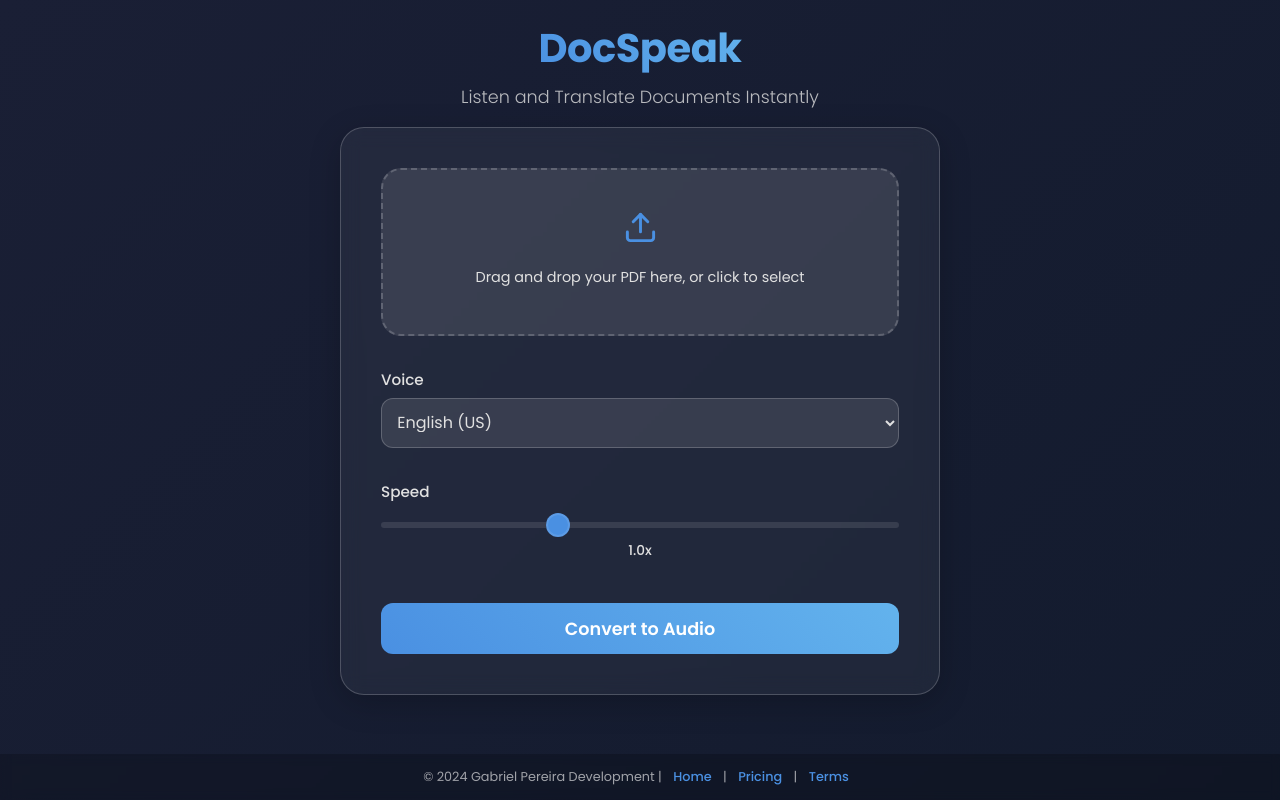
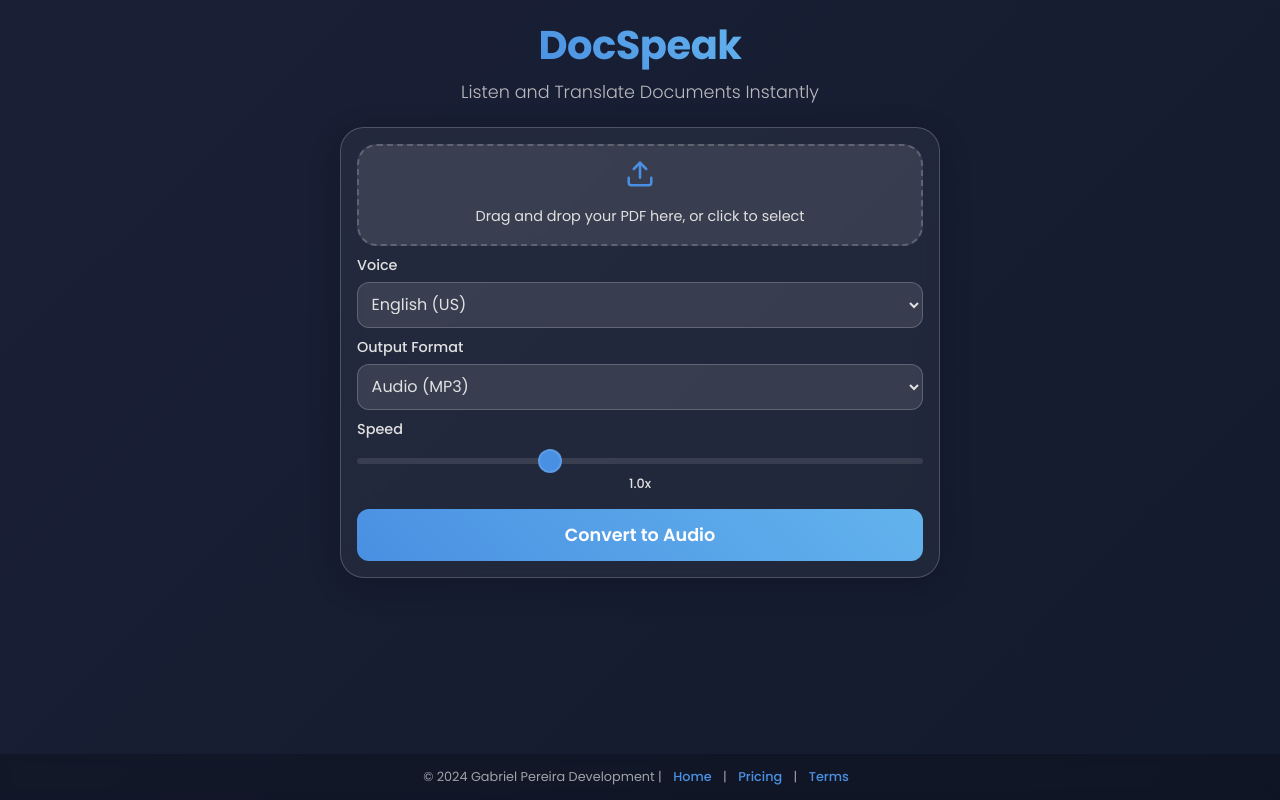
Before and after one commit to Moodyw03/pdfaudio, a Flask app: page / in a window 1280 px wide. Run offline with Flask 3, Linux system fonts and the light colour scheme.

Commit message:
added text feature

```diff
--- a/app.py
+++ b/app.py
@@ -9,6 +9,9 @@ import uuid
 import time
 from pathlib import Path
 import logging
+from reportlab.pdfgen import canvas
+from reportlab.lib.pagesizes import letter
+from io import BytesIO
 
 app = Flask(__name__)
 
@@ -103,7 +106,40 @@ def concatenate_audio_files(audio_files, output_path):
     except Exception as e:
         raise Exception(f"Error concatenating audio files: {e}")
 
-def process_pdf(filename, file_path, language_code, tld, speed, task_id):
+def create_translated_pdf(text, output_path):
+    try:
+        c = canvas.Canvas(output_path, pagesize=letter)
+        width, height = letter
+        y = height - 50  # Start from top
+
+        # Split text into lines
+        words = text.split()
+        line = []
+        for word in words:
+            line.append(word)
+            # Check if line width exceeds page width
+            if c.stringWidth(' '.join(line), 'Helvetica', 12) > width - 100:
+                line.pop()  # Remove last word
+                # Draw the line
+                c.drawString(50, y, ' '.join(line))
+                y -= 20  # Move down
+                line = [word]  # Start new line with the word that didn't fit
+
+            # Create new page if needed
+            if y < 50:
+                c.showPage()
+                y = height - 50
+
+        # Draw any remaining text
+        if line:
+            c.drawString(50, y, ' '.join(line))
+
+        c.save()
+        return output_path
+    except Exception as e:
+        raise Exception(f"Error creating PDF: {e}")
+
+def process_pdf(filename, file_path, language_code, tld, speed, task_id, output_format="audio"):
     try:
         logger.info(f"Starting processing for task {task_id}")
         if not os.path.exists('output'):
@@ -128,6 +164,7 @@ def process_pdf(filename, file_path, language_code, tld, speed, task_id):
         # Process chunks in smaller batches
         batch_size = 10
         audio_chunks = []
+        translated_text = []  # Store all translated text
 
         for batch_start in range(0, total_chunks, batch_size):
             batch_end = min(batch_start + batch_size, total_chunks)
@@ -139,45 +176,43 @@ def process_pdf(filename, file_path, language_code, tld, speed, task_id):
                 progress_dict[task_id]['status'] = f'Processing chunk {batch_start + i + 1} of {total_chunks}...'
 
                 try:
-                    # Translate the chunk with retry mechanism
-                    max_retries = 3
-                    for attempt in range(max_retries):
-                        try:
-                            translated_chunk = translator.translate(chunk, dest=language_code).text
-                            break
-                        except Exception as e:
-                            if attempt == max_retries - 1:
-                                raise e
-                            time.sleep(1)  # Wait before retrying
+                    translated_chunk = translator.translate(chunk, dest=language_code).text
+                    translated_text.append(translated_chunk)  # Store translated text
 
-                    # Convert the translated chunk to audio
-                    chunk_filename = f"{task_id}_chunk_{batch_start + i}.mp3"
-                    audio_chunk_path = convert_text_to_audio(
-                        translated_chunk,
-                        chunk_filename,
-                        language_code,
-                        speed,
-                        tld,
-                    )
-                    audio_chunks.append(audio_chunk_path)
+                    if output_format in ["audio", "both"]:
+                        # Convert the translated chunk to audio
+                        chunk_filename = f"{task_id}_chunk_{batch_start + i}.mp3"
+                        audio_chunk_path = convert_text_to_audio(
+                            translated_chunk,
+                            chunk_filename,
+                            language_code,
+                            speed,
+                            tld,
+                        )
+                        audio_chunks.append(audio_chunk_path)
 
                 except Exception as e:
-                    # Log the error but continue processing
-                    print(f"Error processing chunk {batch_start + i}: {str(e)}")
+                    logger.error(f"Error processing chunk {batch_start + i}: {str(e)}")
                     continue
 
             # Free up memory after each batch
             import gc
             gc.collect()
 
-        if not audio_chunks:
-            raise Exception("No audio chunks were successfully created")
+        # Handle PDF creation if requested
+        if output_format in ["pdf", "both"]:
+            pdf_filename = filename.replace(".pdf", f"_translated_{task_id}.pdf")
+            pdf_path = os.path.join("output", pdf_filename)
+            create_translated_pdf('\n'.join(translated_text), pdf_path)
+            progress_dict[task_id]['pdf_file'] = pdf_path
 
-        # Concatenate all audio chunks into a final audio file
-        progress_dict[task_id]['status'] = 'Combining audio chunks...'
-        output_filename = filename.replace(".pdf", f"_{task_id}.mp3")
-        final_audio_file = os.path.join("output", output_filename)
-        concatenate_audio_files(audio_chunks, final_audio_file)
+        # Handle audio if requested
+        if output_format in ["audio", "both"]:
+            if audio_chunks:
+                output_filename = filename.replace(".pdf", f"_{task_id}.mp3")
+                final_audio_file = os.path.join("output", output_filename)
+                concatenate_audio_files(audio_chunks, final_audio_file)
+                progress_dict[task_id]['audio_file'] = final_audio_file
 
         # Clean up
         for audio_file in audio_chunks:
@@ -192,7 +227,6 @@ def process_pdf(filename, file_path, language_code, tld, speed, task_id):
 
         progress_dict[task_id]['progress'] = 100
         progress_dict[task_id]['status'] = 'Completed'
-        progress_dict[task_id]['file'] = final_audio_file
 
     except Exception as e:
         logger.error(f"Error in process_pdf: {str(e)}")
@@ -229,10 +263,14 @@ def process_file():
             # Get language settings from the mapping
             lang_settings = language_map.get(voice, {"lang": "en", "tld": "com"})
 
+            # Get output format
+            output_format = request.form.get("output_format", "audio")
+
             # Start processing in a background thread
             thread = threading.Thread(
                 target=process_pdf,
-                args=(filename, file_path, lang_settings["lang"], lang_settings["tld"], speed, task_id)
+                args=(filename, file_path, lang_settings["lang"],
+                      lang_settings["tld"], speed, task_id, output_format)
             )
             thread.start()
 
@@ -254,8 +292,15 @@ def progress(task_id):
 def download(task_id):
     if task_id in progress_dict:
         if progress_dict[task_id]['status'] == 'Completed':
-            file_path = progress_dict[task_id]['file']
-            return send_file(file_path, as_attachment=True)
+            output_format = request.args.get('format', 'audio')
+
+            if output_format == 'pdf' and 'pdf_file' in progress_dict[task_id]:
+                return send_file(progress_dict[task_id]['pdf_file'], as_attachment=True)
+            elif output_format == 'audio' and 'audio_file' in progress_dict[task_id]:
+                return send_file(progress_dict[task_id]['audio_file'], as_attachment=True)
+            else:
+                return jsonify({'error': 'Requested format not available'}), 400
+
         elif progress_dict[task_id]['status'] == 'Error':
             return jsonify({'error': progress_dict[task_id]['error']}), 500
         else:
--- a/templates/index.html
+++ b/templates/index.html
@@ -53,11 +53,11 @@
       backdrop-filter: blur(10px);
       -webkit-backdrop-filter: blur(10px);
       border-radius: 24px;
-      padding: 1.2rem;
+      padding: 1rem;
       box-shadow: 0 8px 32px 0 rgba(0, 0, 0, 0.2);
       width: 90%;
       max-width: 600px;
-      margin: 0 auto;
+      margin: 0 auto 70px;
       border: 1px solid var(--border-color);
       transition: transform 0.3s ease;
       position: relative;
@@ -71,7 +71,7 @@
     header {
       font-size: clamp(1.8rem, 4vw, 2.5rem);
       font-weight: 700;
-      margin: 1rem 0 0.2rem;
+      margin: 0.8rem 0 0.1rem;
       background: linear-gradient(45deg, var(--primary-color), var(--accent-color));
       -webkit-background-clip: text;
       background-clip: text;
@@ -84,20 +84,20 @@
       font-size: clamp(0.9rem, 1.5vw, 1.1rem);
       text-align: center;
       color: var(--text-color);
-      margin-bottom: 1rem;
+      margin-bottom: 0.8rem;
       opacity: 0.8;
       font-weight: 300;
     }
 
     .dropzone {
       border: 2px dashed var(--border-color);
-      padding: 0.8rem;
+      padding: 0.6rem;
       border-radius: 20px;
       background: var(--card-bg);
       transition: all 0.3s ease;
       cursor: pointer;
       text-align: center;
-      margin-bottom: 0.6rem;
+      margin-bottom: 0.4rem;
     }
 
     .dropzone:hover {
@@ -107,14 +107,14 @@
     }
 
     .dropzone svg {
-      width: 35px;
-      height: 35px;
-      margin-bottom: 0.5rem;
+      width: 30px;
+      height: 30px;
+      margin-bottom: 0.3rem;
       stroke: var(--primary-color);
     }
 
     .dropzone p {
-      margin: 0.3rem 0;
+      margin: 0.2rem 0;
       font-size: 0.9rem;
     }
 
@@ -123,20 +123,20 @@
     }
 
     .options {
-      margin: 0.6rem 0;
+      margin: 0.4rem 0;
     }
 
     .options label {
       display: block;
-      margin-bottom: 0.4rem;
+      margin-bottom: 0.3rem;
       color: var(--text-color);
-      font-size: 0.95rem;
+      font-size: 0.9rem;
       font-weight: 500;
     }
 
     select {
       width: 100%;
-      padding: 0.7rem;
+      padding: 0.6rem;
       border-radius: 12px;
       background: var(--card-bg);
       border: 1px solid var(--border-color);
@@ -164,7 +164,7 @@
       width: 100%;
       transition: all 0.3s ease;
       font-family: 'Poppins', sans-serif;
-      margin-top: 0.6rem;
+      margin-top: 0.4rem;
     }
 
     .btn:hover {
@@ -248,7 +248,7 @@
       border-radius: 6px;
       background: var(--card-bg);
       outline: none;
-      margin: 0.5rem 0;
+      margin: 0.4rem 0;
     }
 
     input[type="range"]::-webkit-slider-thumb {
@@ -269,7 +269,7 @@
 
     .speed-value {
       text-align: center;
-      font-size: 0.85rem;
+      font-size: 0.8rem;
       color: var(--text-color);
       margin-top: 0.2rem;
       font-weight: 500;
@@ -278,49 +278,40 @@
     /* Responsive Design */
     @media (min-height: 800px) {
       .glass-container {
-        padding: 2.5rem;
+        padding: 1.5rem;
       }
 
       .options {
-        margin: 2rem 0;
+        margin: 0.8rem 0;
       }
 
       .dropzone {
-        padding: 2.5rem;
+        padding: 1rem;
       }
     }
 
-    @media (max-height: 700px) {
-      .container {
-        height: calc(100vh - 60px);
-      }
-
+    @media (max-height: 800px) {
       .glass-container {
         padding: 1rem;
-      }
-
-      .dropzone {
-        padding: 0.6rem;
+        margin: 0.5rem auto 70px;
       }
 
       .options {
         margin: 0.5rem 0;
       }
 
-      .btn {
-        padding: 0.6rem;
+      .dropzone {
+        padding: 0.8rem;
       }
 
-      select {
-        padding: 0.7rem;
+      .btn {
+        padding: 0.8rem;
       }
     }
 
-    /* Add styles for smaller screens */
     @media (max-width: 768px) {
       body {
         overflow-y: auto;
-        height: auto;
       }
 
       .container {
@@ -382,6 +398,15 @@
       </div>
 
       <div class="options">
+        <label for="output_format">Output Format</label>
+        <select name="output_format" id="output_format">
+          <option value="audio">Audio (MP3)</option>
+          <option value="pdf">PDF Document</option>
+          <option value="both">Both (Audio & PDF)</option>
+        </select>
+      </div>
+
+      <div class="options">
         <label for="speed">Speed</label>
         <input type="range" name="speed" id="speed" min="0.5" max="2.0" step="0.1" value="1.0" />
         <div class="speed-value" id="speedValue">1.0x</div>
@@ -417,13 +442,34 @@
         document.getElementById("speedValue").textContent = this.value + "x";
     });
 
+    function updateButtonText() {
+        const outputFormat = document.getElementById("output_format").value;
+        const button = document.querySelector(".btn");
+        switch(outputFormat) {
+            case "pdf":
+                button.textContent = "Convert to PDF";
+                break;
+            case "both":
+                button.textContent = "Convert to Audio & PDF";
+                break;
+            default:
+                button.textContent = "Convert to Audio";
+        }
+    }
+
+    document.getElementById("output_format").addEventListener("change", updateButtonText);
+
     document.getElementById("uploadForm").addEventListener("submit", function (e) {
         e.preventDefault();
 
-        // Show progress container immediately
-        document.getElementById("progressContainer").style.display = "block";
-        document.getElementById("statusMessage").textContent = "Starting upload...";
-        document.getElementById("progressBarFill").style.width = "0%";
+        // Show progress container and reset its state
+        const progressContainer = document.getElementById("progressContainer");
+        const statusMessage = document.getElementById("statusMessage");
+        const progressBarFill = document.getElementById("progressBarFill");
+
+        progressContainer.style.display = "block";
+        statusMessage.textContent = "Starting upload...";
+        progressBarFill.style.width = "0%";
 
         var formData = new FormData(this);
 
@@ -431,7 +477,12 @@
             method: "POST",
             body: formData
         })
-        .then(response => response.json())
+        .then(response => {
+            if (!response.ok) {
+                throw new Error('Network response was not ok');
+            }
+            return response.json();
+        })
         .then(data => {
             if (data.error) {
                 throw new Error(data.error);
@@ -441,7 +492,7 @@
             }
         })
         .catch(error => {
-            document.getElementById("statusMessage").textContent = "Error: " + error.message;
+            statusMessage.textContent = "Error: " + error.message;
             console.error("Error:", error);
         });
     });
@@ -455,12 +506,22 @@
 
             if (data.status === "Completed") {
                 document.getElementById("progressBarFill").style.width = "100%";
-                document.getElementById("statusMessage").textContent = "Processing completed. Downloading file...";
-                window.location.href = "/download/" + taskId;
+                const outputFormat = document.getElementById("output_format").value;
+
+                if (outputFormat === "both") {
+                    document.getElementById("statusMessage").textContent = "Processing completed. Downloading files...";
+                    // Download both formats
+                    window.location.href = "/download/" + taskId + "?format=audio";
+                    setTimeout(() => {
+                        window.location.href = "/download/" + taskId + "?format=pdf";
+                    }, 1000);
+                } else {
+                    document.getElementById("statusMessage").textContent = "Processing completed. Downloading file...";
+                    window.location.href = "/download/" + taskId + "?format=" + outputFormat;
+                }
             } else if (data.status === "Error") {
                 document.getElementById("statusMessage").textContent = "Error: " + data.error;
             } else {
-                // Continue checking progress
                 setTimeout(() => checkProgress(taskId), 2000);
             }
         })
@@ -469,6 +530,9 @@
             console.error("Error:", error);
         });
     }
+
+    // Call updateButtonText on page load
+    updateButtonText();
   </script>
 </body>
 </html>
```
Also changed, not shown: other parts of templates/index.html (+36 -11 lines).
